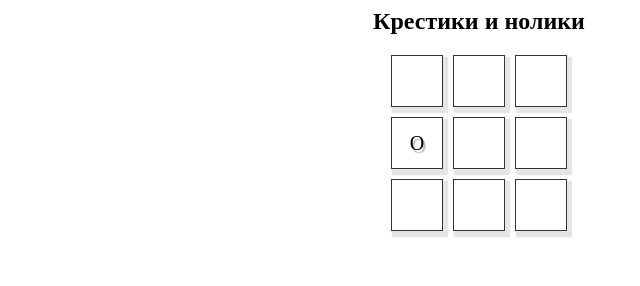
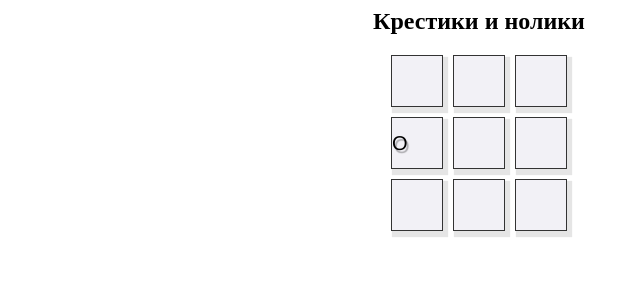
Before and after one commit to anartser/anartser, a plain HTML site: page krestikinoliki/index.html in a window 1280 px wide. Shown: the full height of the page, 161-801 px from the left. Drawn offline with Linux system fonts and the light colour scheme.

Commit message:
Update ios.css

```diff
--- a/krestikinoliki/ios.css
+++ b/krestikinoliki/ios.css
@@ -2,6 +2,10 @@ h2 {
 	text-align: center;
 }
 .inner {
+	  font-family: "Helvetica";
+  	background-color: #f2f1f6;
+ 	color: #000000;
+ 	display: flex;
 	width: 50px;
 	height: 50px;
 	font-size: 20px;
```
